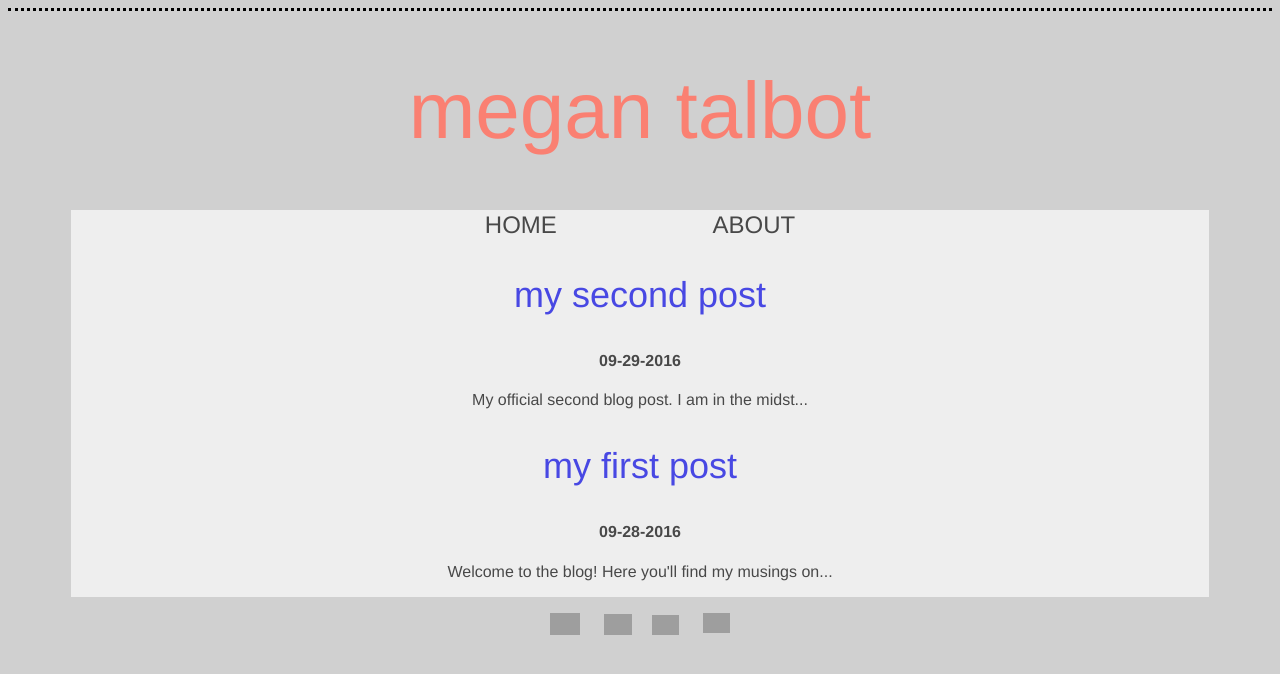
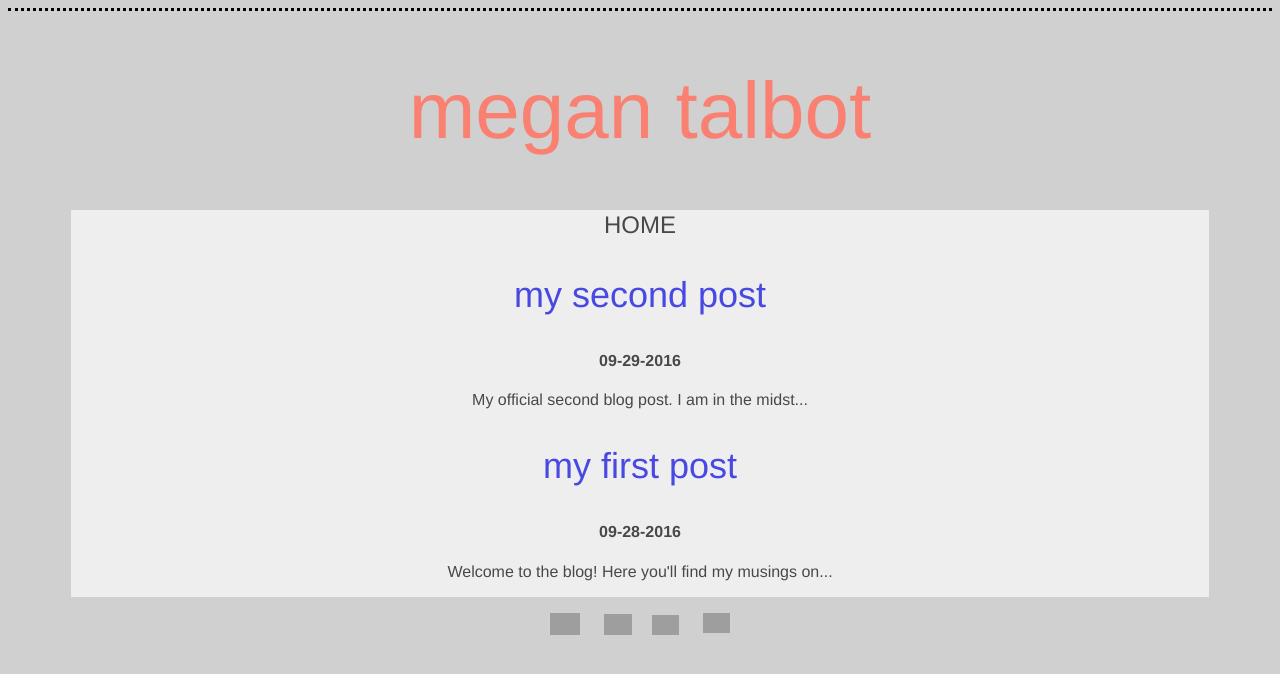
Before and after one commit to meganft/meganft.github.io, a Jekyll site: the page built from index.html, in a window 1280 px wide. Shown: the top 674 px of the page. Built offline with Jekyll 4.4.1, drawn with Linux system fonts in a browser that asks for light colours; grey boxes are pictures that could not be loaded.

Commit message:
Small website update

```diff
--- a/_includes/header.html
+++ b/_includes/header.html
@@ -8,6 +8,6 @@
 <body>
   <h1>{{ site.title }}</h1>
   <div>
-      <a style="color:black; font-size: 1.5em; align: middle; padding:2cm;" href="/">HOME</a></li> <a style="color:black; font-size: 1.5em; align: middle; padding:2cm;" href="/about.html">ABOUT</a></li>
+      <a style="color:black; font-size: 1.5em; align: middle; padding:2cm;" href="/">HOME</a></li>
   </div>
   <div class="container">
```
